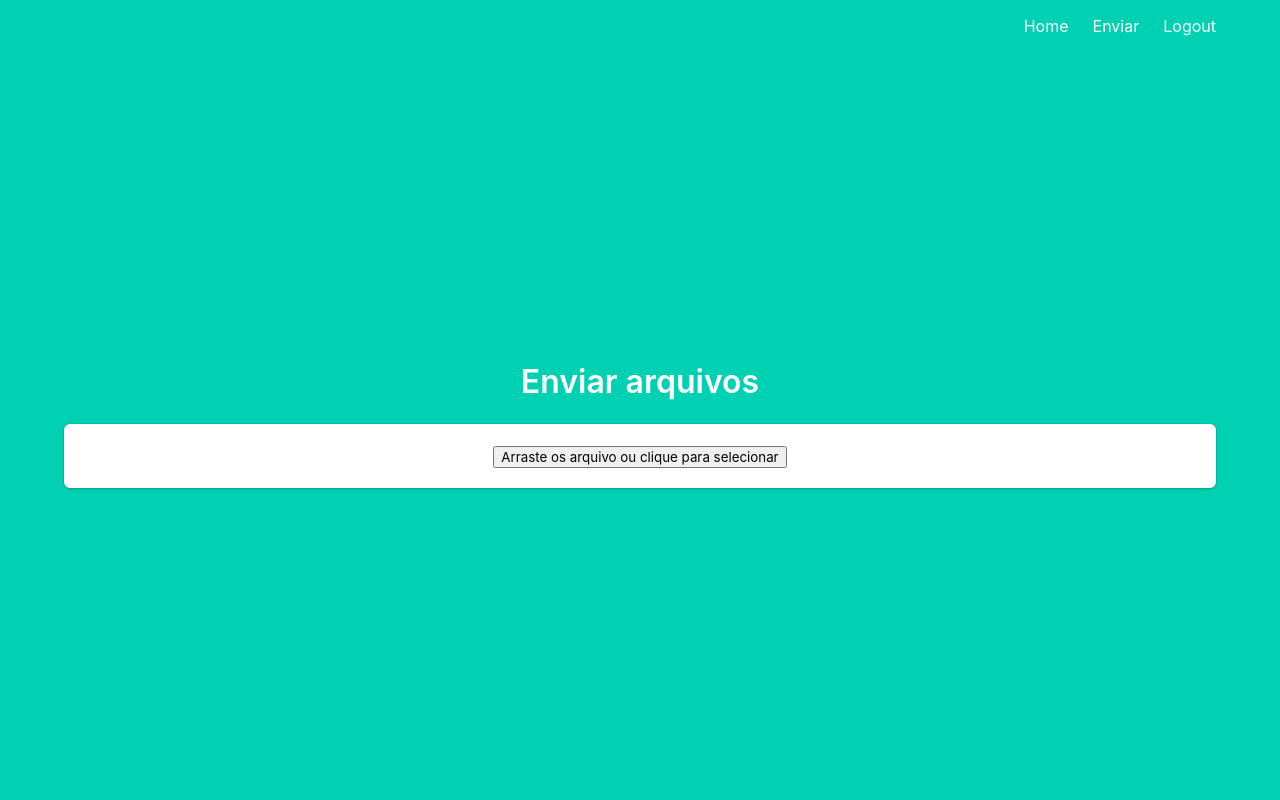
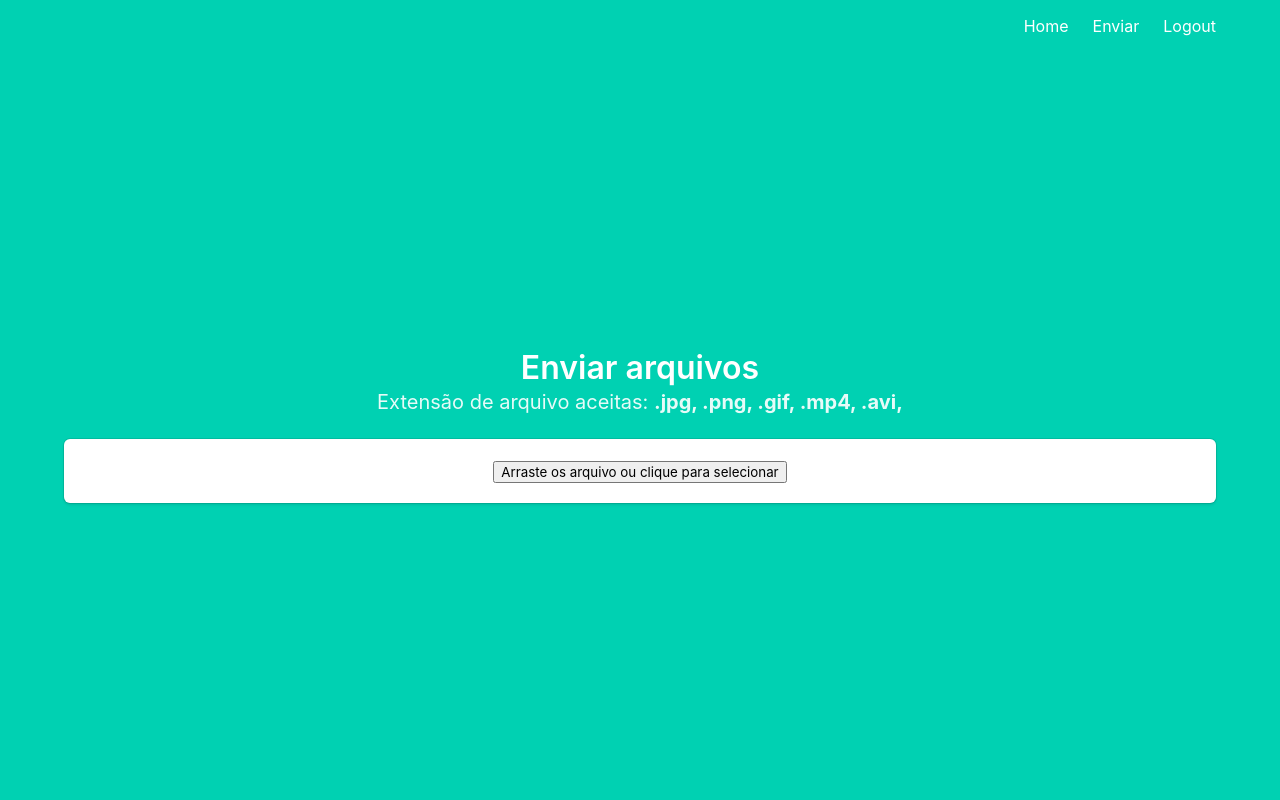
Before and after one commit to mariodac/auth_upload_files, a Flask app: page /uploads in a window 1280 px wide. Run offline with Flask 2, Linux system fonts and the light colour scheme; a user stored in the database is signed in; some libraries are stand-ins or nearby versions.

Commit message:
observação de extensões aceitas

```diff
--- a/project/templates/upload.html
+++ b/project/templates/upload.html
@@ -2,6 +2,7 @@
 
 {% block content %}
 <h1 class="title">Enviar arquivos</h1>
+<h2 class="subtitle">Extensão de arquivo aceitas: <b>.jpg, .png, .gif, .mp4, .avi,</b>  </h2>
 <div class="box">
     <form action="{{ url_for('upload_files') }}" class="dropzone">
     </form>
```
